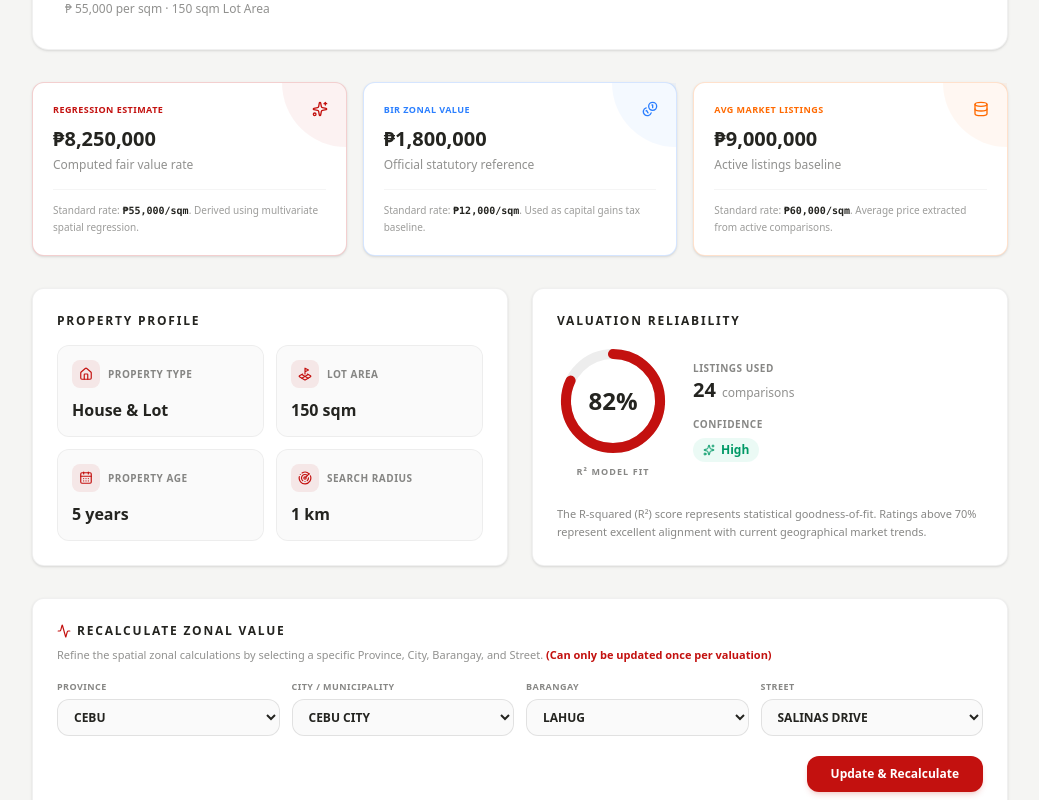
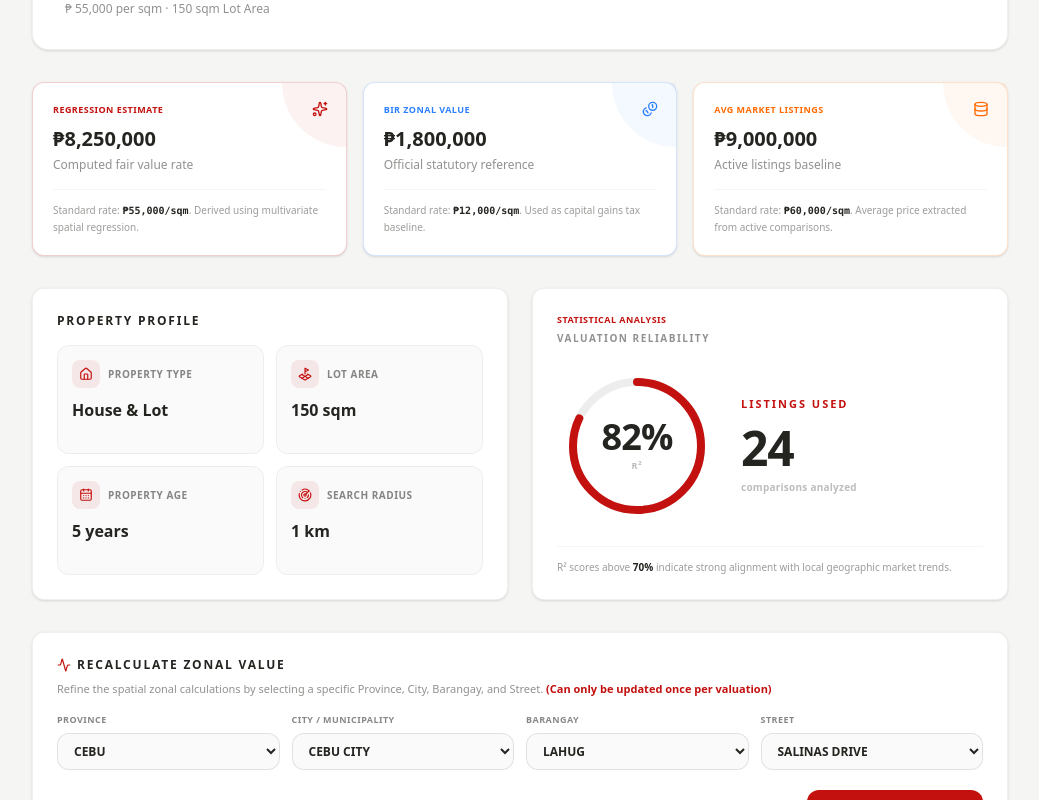
Before and after one commit to AlexanderTheBored/Valyou, a Next.js app: page /valuation/preview in a window 1280 px wide. Shown: the part 612-1412 px from the top of the page, without its empty margins (120-1159 px from the left). Built offline with nearby package versions, Linux system fonts and the light colour scheme; grey boxes are pictures that could not be loaded.

Commit message:
feat: improved UI for valuation reliability.

```diff
--- a/src/components/ValuationReport.tsx
+++ b/src/components/ValuationReport.tsx
@@ -116,7 +116,8 @@ export default function ValuationReport({
   onClosePreview,
 }: ValuationReportProps) {
   const r2Pct = Math.round(valuation.r_squared * 100);
-  const gaugeCirc = 2 * Math.PI * 42;
+  const gaugeR = 40;
+  const gaugeCirc = 2 * Math.PI * gaugeR;
   const gaugeOffset = gaugeCirc * (1 - valuation.r_squared);
 
   return (
@@ -270,12 +271,12 @@ export default function ValuationReport({
         {/* Property Profile & Model Fit Details */}
         <div className="grid grid-cols-1 md:grid-cols-2 gap-6">
           {/* Property Profile — icon tiles */}
-          <div className="bg-white dark:bg-[#141413] border border-black/[0.06] dark:border-white/[0.06] rounded-xl p-5 sm:p-6 shadow-sm">
+          <div className="bg-white dark:bg-[#141413] border border-black/[0.06] dark:border-white/[0.06] rounded-xl p-5 sm:p-6 shadow-sm flex flex-col">
             <h3 className="text-xs font-bold text-[#242420] dark:text-white uppercase tracking-[0.15em] mb-4">
               Property Profile
             </h3>
 
-            <div className="grid grid-cols-2 gap-3">
+            <div className="grid grid-cols-2 gap-3 flex-1 content-stretch">
               {[
                 { icon: Home, label: "Property Type", value: PROPERTY_TYPE_LABELS[valuation.type] ?? valuation.type },
                 { icon: LandPlot, label: "Lot Area", value: `${valuation.area} sqm` },
@@ -304,76 +305,60 @@ export default function ValuationReport({
             </div>
           </div>
 
-          {/* Valuation Reliability — radial gauge + stats */}
-          <div className="bg-white dark:bg-[#141413] border border-black/[0.06] dark:border-white/[0.06] rounded-xl p-5 sm:p-6 shadow-sm flex flex-col justify-between">
-            <div>
-              <h3 className="text-xs font-bold text-[#242420] dark:text-white uppercase tracking-[0.15em] mb-4">
+          {/* Valuation Reliability */}
+          <div className="bg-white dark:bg-[#141413] border border-black/[0.06] dark:border-white/[0.06] rounded-xl p-5 sm:p-6 shadow-sm flex flex-col relative overflow-hidden">
+            <p className="text-[9px] font-bold text-[#C3110F] uppercase tracking-wider mb-1">
+              Statistical Analysis
+            </p>
+            <h3 className="text-[10px] font-bold text-[#242420]/50 dark:text-white/50 uppercase tracking-[0.15em] mb-5">
               Valuation Reliability
             </h3>
 
-              <div className="flex items-center gap-5 sm:gap-6">
-                {/* R² gauge */}
-                <div className="flex flex-col items-center shrink-0">
-                  <div className="relative w-28 h-28">
+            <div className="flex items-center gap-6 flex-1">
+              {/* Gauge */}
+              <div className="relative w-40 h-40 shrink-0">
                 <svg viewBox="0 0 100 100" className="w-full h-full -rotate-90">
                   <circle
-                        cx="50"
-                        cy="50"
-                        r="42"
-                        fill="none"
-                        strokeWidth="9"
-                        className="stroke-black/[0.07] dark:stroke-white/10"
+                    cx="50" cy="50" r={gaugeR}
+                    fill="none" strokeWidth="5"
+                    className="stroke-black/[0.07] dark:stroke-white/[0.09]"
                   />
                   <circle
-                        cx="50"
-                        cy="50"
-                        r="42"
-                        fill="none"
-                        strokeWidth="9"
+                    cx="50" cy="50" r={gaugeR}
+                    fill="none" strokeWidth="5"
                     strokeLinecap="round"
                     className="stroke-[#C3110F] dark:stroke-[#E52E2C]"
                     strokeDasharray={gaugeCirc}
                     strokeDashoffset={gaugeOffset}
                   />
                 </svg>
-                    <div className="absolute inset-0 flex items-center justify-center">
-                      <span className="text-2xl font-black text-[#242420] dark:text-white tabular-nums leading-none">
+                <div className="absolute inset-0 flex flex-col items-center justify-center gap-1">
+                  <span className="text-4xl font-black tabular-nums tracking-tight leading-none text-[#242420] dark:text-white">
                     {r2Pct}%
+                  </span>
+                  <span className="text-[9px] font-semibold uppercase tracking-widest text-[#242420]/30 dark:text-white/30">
+                    R²
                   </span>
                 </div>
               </div>
-                  <p className="text-[9px] font-bold text-[#242420]/55 dark:text-white/55 uppercase tracking-[0.12em] mt-2">
-                    R² Model Fit
-                  </p>
-                </div>
 
-                {/* Supporting stats */}
-                <div className="flex-1 space-y-4 min-w-0">
-                  <div>
-                    <p className="text-[10px] font-bold text-[#242420]/55 dark:text-white/55 uppercase tracking-wider mb-1">
+              {/* Stat */}
+              <div className="flex-1 flex flex-col justify-center">
+                <p className="text-[11px] font-bold text-[#C3110F] uppercase tracking-[0.18em] mb-3">
                   Listings Used
                 </p>
-                    <p className="text-xl font-black text-[#242420] dark:text-white tabular-nums leading-none">
+                <p className="text-5xl font-black tabular-nums leading-none tracking-tight text-[#242420] dark:text-white">
                   {valuation.listings_used}
-                      <span className="text-xs font-medium text-[#242420]/50 dark:text-white/50 ml-1.5">comparisons</span>
                 </p>
-                  </div>
-                  <div>
-                    <p className="text-[10px] font-bold text-[#242420]/55 dark:text-white/55 uppercase tracking-wider mb-1.5">
-                      Confidence
+                <p className="text-[10px] font-semibold text-[#242420]/30 dark:text-white/30 mt-2 tracking-wide">
+                  comparisons analyzed
                 </p>
-                    <span className="inline-flex items-center gap-1.5 bg-emerald-500/[0.08] text-emerald-600 dark:text-emerald-400 rounded-full px-2.5 py-1 text-xs font-bold">
-                      <Sparkles size={12} />
-                      {valuation.confidence}
-                    </span>
-                  </div>
-                </div>
               </div>
             </div>
 
-            <p className="text-[11px] text-[#242420]/55 dark:text-white/55 leading-relaxed mt-5 no-print">
-              The R-squared (R²) score represents statistical goodness-of-fit. Ratings above 70% represent excellent alignment with current geographical market trends.
-            </p>
+            <div className="border-t border-black/[0.04] dark:border-white/[0.04] mt-5 pt-3 text-[10px] text-[#242420]/45 dark:text-white/45 leading-relaxed no-print">
+              R² scores above <strong className="text-[#242420] dark:text-white">70%</strong> indicate strong alignment with local geographic market trends.
+            </div>
           </div>
         </div>
 
```
Lines whose indentation alone changed are shown as unchanged.
